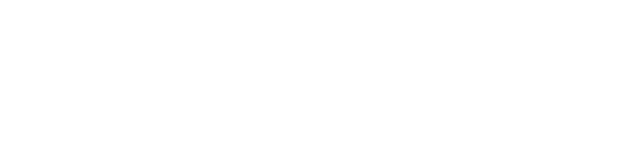
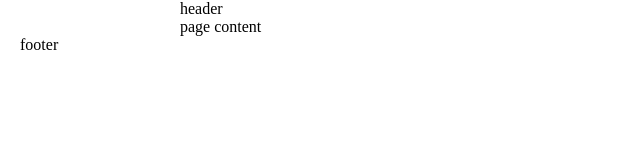
Before and after one commit to yurkooo97/movos, a plain HTML site: page www/index.html in a window 1280 px wide. Shown: the whole page, without its empty margins (0-640 px from the left). Drawn offline with Linux system fonts and the light colour scheme.

Commit message:
base layout

```diff
--- a/www/css/styles.css
+++ b/www/css/styles.css
@@ -10,3 +10,11 @@ html{
 body{
   min-height: 100%;
 }
+.wrapper{
+  padding: 0 20px;
+  max-width: 960px;
+  margin: 0 auto;
+}
+.wrapper_full-width{
+  max-width: 10000px;
+}
--- a/www/index.html
+++ b/www/index.html
@@ -10,6 +10,21 @@
   >
 </head>
 <body>
+  <div class="header">
+    <div class="wrapper">
+      header
+    </div>
+  </div>
+  <div class="page">
+    <div class="wrapper">
+      page content
+    </div>
+  </div>
+  <div class="footer">
+    <div class="wrapper wrapper_full-width">
+      footer
+    </div>
+  </div>
   <script src="js/src.js">
     console.log(document, ' in document')
   </script>
```
